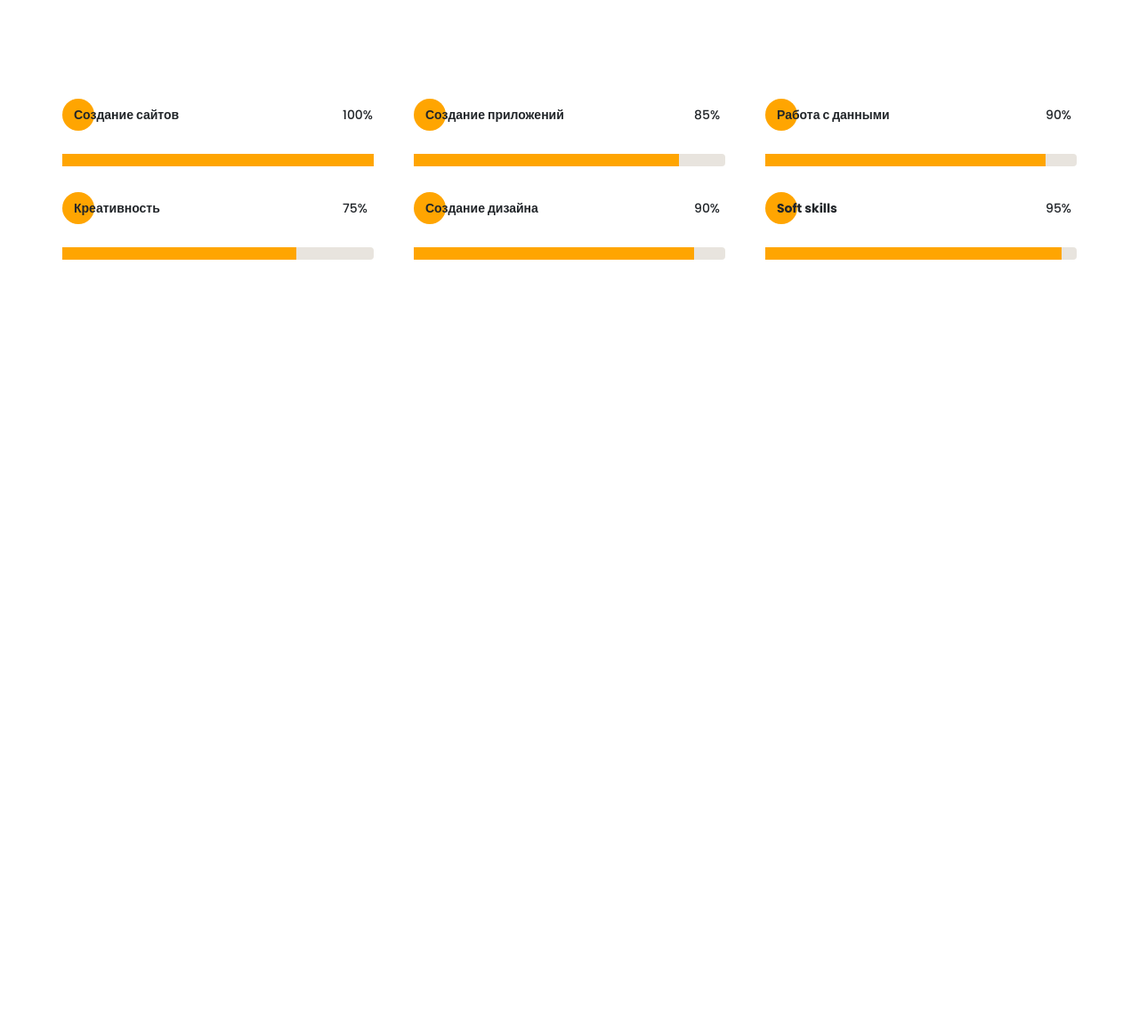
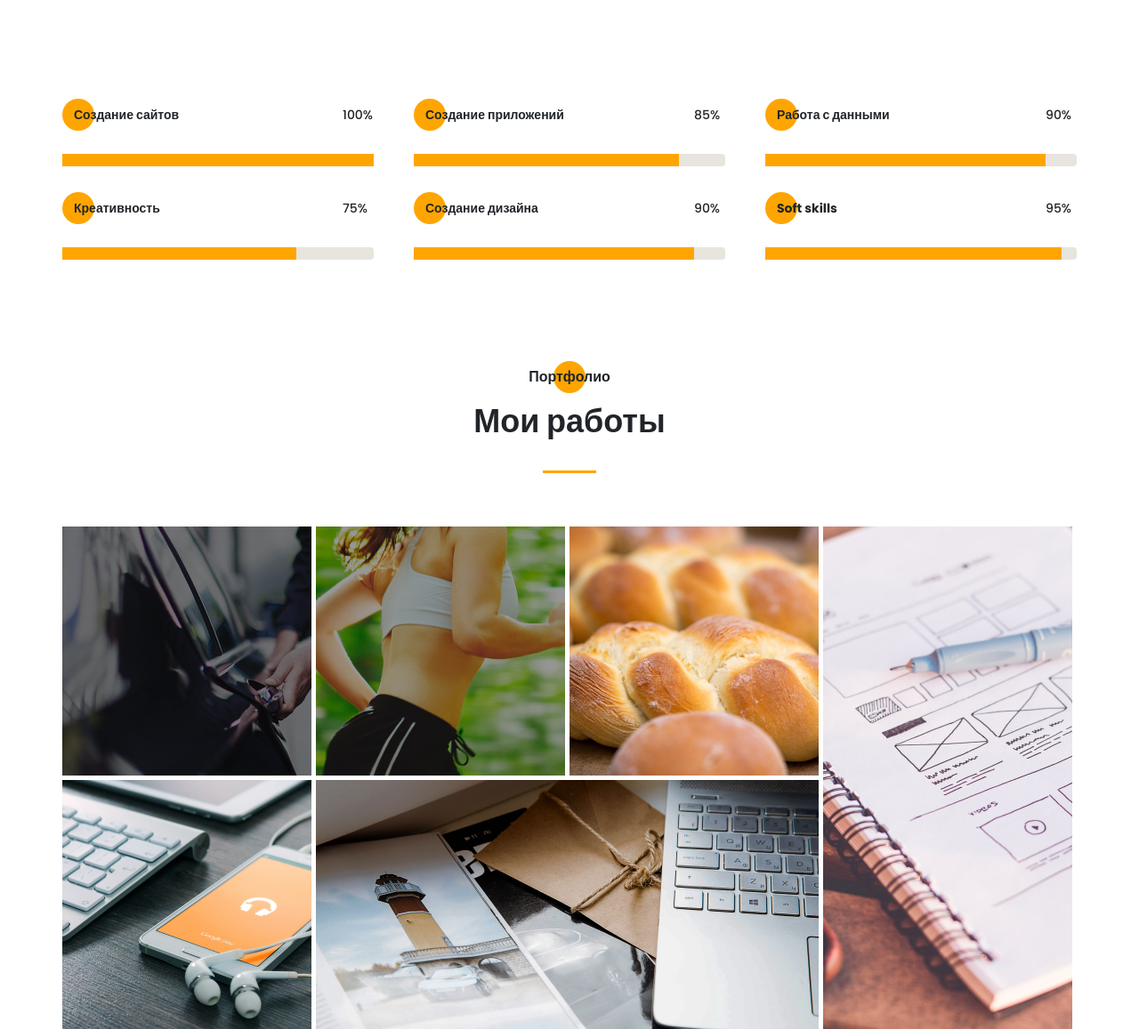
Before and after one commit to David-Ginzburg/Portfolio-responsive-landing-page_HTML-CSS-SASS-JS, a website: page src/index.html in a window 1280 px wide. Shown: the part 3060-4217 px from the top of the page at 89% size. Before the commit the page ends 3352 px from the top, so only its background shows below. Drawn offline with nearby package versions, Linux system fonts and the light colour scheme; files that its build step writes are made by us from their sources; files whose address does not match are found by name.

Commit message:
portfolio

```diff
--- a/src/index.html
+++ b/src/index.html
@@ -238,8 +238,8 @@
 
     <section class="skills">
         <div class="container">
-            <h2 class="title title_fz16 skills__title">Навыки</h2>
-            <div class="title title_fz36 skills__subtitle">Что я использую в работе</div>
+            <h2 class="title title_fz16 title__section-title">Навыки</h2>
+            <div class="title title_fz36 title__section-subtitle">Что я использую в работе</div>
             <div class="divider"></div>
             <div class="skills__wrapper">
                 <div class="skills__column">
@@ -353,6 +353,34 @@
         </div>
     </section>
 
+    <section class="portfolio">
+        <div class="container">
+            <h2 class="title title_fz16 title__section-title">Портфолио</h2>
+            <div class="title title_fz36 title__section-subtitle">Мои работы</div>
+            <div class="divider"></div>
+            <div class="portfolio__wrapper">
+                <a href="#" class="portfolio__item">
+                    <img src="img/works/uber.jpg" alt="uber">
+                </a>
+                <a href="#" class="portfolio__item">
+                    <img src="img/works/pulse.jpg" alt="pulse">
+                </a>
+                <a href="#" class="portfolio__item">
+                    <img src="img/works/bread.jpg" alt="bread">
+                </a>
+                <a href="#" class="portfolio__item vertical">
+                    <img src="img/works/plans.jpg" alt="plans">
+                </a>
+                <a href="#" class="portfolio__item">
+                    <img src="img/works/ipad.jpg" alt="ipad">
+                </a>
+                <a href="#" class="portfolio__item horizontal">
+                    <img src="img/works/mac.jpg" alt="mac">
+                </a>
+            </div>
+        </div>
+    </section>
+
     <script src="js/script.js"></script>
 </body>
 </html>
--- /dev/null
+++ b/src/sass/blocks/_portfolio.scss
@@ -0,0 +1,29 @@
+.portfolio {
+    padding-top: 120px;
+    &__wrapper {
+        margin-top: 60px;
+        display: grid;
+        grid-template: repeat(2, 280px) / repeat(4, 280px);
+        grid-auto-rows: 280px;
+        gap: 5px;
+        .vertical {
+            grid-row: 1 / 3;
+            grid-column: 4 / 5;
+        }
+        .horizontal {
+            grid-column: 2 / 4;
+        }
+    }
+    &__item {
+        overflow: hidden;
+        background-color: $main-color;
+        img {
+            width: 100%;
+            transition: all .6s;
+            &:hover {
+                transform: scale(1.2);
+                opacity: .5;
+            }
+        }
+    }
+}
--- a/src/sass/blocks/_skills.scss
+++ b/src/sass/blocks/_skills.scss
@@ -1,17 +1,5 @@
 .skills {
     padding-top: 120px;
-    &__title {
-        position: relative;
-        text-align: center;
-        @include before_circle;
-        &:before {
-            left: 50%;
-            transform: translatex(-50%);
-        }
-    }
-    &__subtitle {
-        text-align: center;
-    }
     &__wrapper {
         padding: 60px 10px 0 10px;
         display: grid;
--- a/src/sass/blocks/_title.scss
+++ b/src/sass/blocks/_title.scss
@@ -20,4 +20,16 @@
     &_fz48 {
         font-size: 48px;
     }
+    &__section-title {
+        position: relative;
+        text-align: center;
+        @include before_circle;
+        &:before {
+            left: 50%;
+            transform: translatex(-50%);
+        }
+    }
+    &__section-subtitle {
+        text-align: center;
+    }
 }
--- a/src/sass/style.scss
+++ b/src/sass/style.scss
@@ -31,3 +31,4 @@
 @import 'blocks/about';
 @import 'blocks/resume';
 @import 'blocks/skills';
+@import 'blocks/portfolio';
```
Also changed, not shown: dist/css/style.min.css, dist/img/mac.jpg (added), dist/img/works/mac.jpg (added), dist/index.html, src/img/works/mac.jpg (added).
